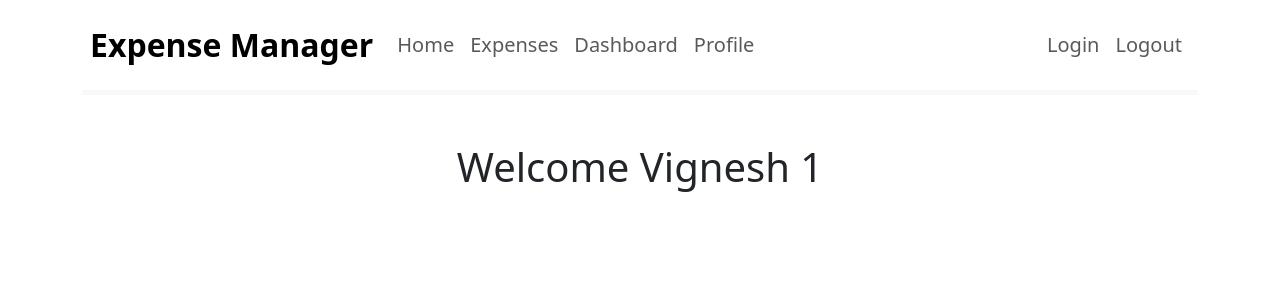
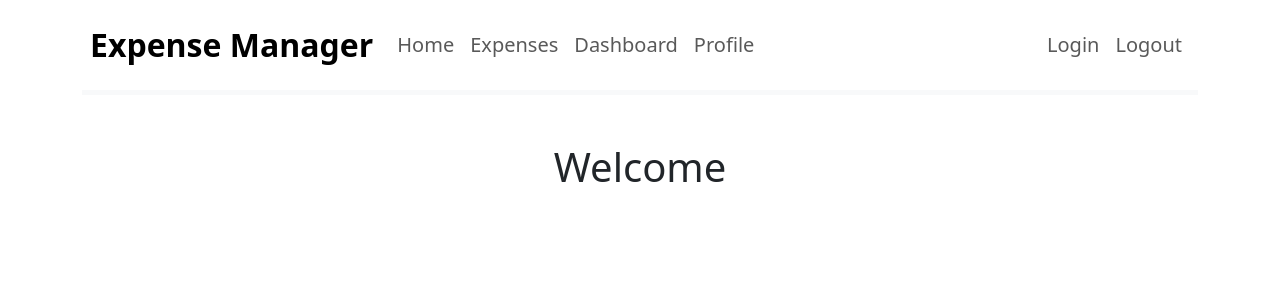
Before and after one commit to vignesh-6145/expense-manager-frontend, a React (Create React App) app in the folder expense-manager/: page /home/1 in a window 1280 px wide. Shown: the top 300 px of the page. Built offline with nearby package versions, Linux system fonts and the light colour scheme; no server answers.

Commit message:
UPDATE : Requests are made using axios, tested with users/id

```diff
--- a/expense-manager/package.json
+++ b/expense-manager/package.json
@@ -6,6 +6,7 @@
     "@testing-library/jest-dom": "^5.17.0",
     "@testing-library/react": "^13.4.0",
     "@testing-library/user-event": "^13.5.0",
+    "axios": "^1.5.1",
     "bootstrap": "^5.3.2",
     "react": "^18.2.0",
     "react-dom": "^18.2.0",
--- a/expense-manager/src/Components/ExpenseManager/ExpenseManager.jsx
+++ b/expense-manager/src/Components/ExpenseManager/ExpenseManager.jsx
@@ -7,7 +7,7 @@ import { Profile } from "../Profile/Profile";
 import { Login } from "../Login/Login";
 import { Logout } from "../Logout/Logout";
 import { Error } from "../Error/Error";
-import Home from "../Home/Home";
+import { Home } from "../Home/Home";
 
 export function ExpenseManger() {
   return (
--- a/expense-manager/src/Components/Home/Home.jsx
+++ b/expense-manager/src/Components/Home/Home.jsx
@@ -1,24 +1,34 @@
 import React from "react";
 import { getUser } from "../../Services/UserService";
+import { useParams } from "react-router-dom";
 
-class Home extends React.Component {
+export function Home() {
+  const params = useParams();
+  return <InternalHome params={params} />;
+}
+
+class InternalHome extends React.Component {
   constructor(props) {
     super(props);
     this.state = {};
   }
   componentDidMount() {
-    let id = this.props.userId;
-    let user = getUser(id);
-    this.setState(user);
+    // console.log(this.props);
+    let id = this.props.params.userId;
+    getUser(id)
+      .then((response) => {
+        console.log(response.data);
+        this.setState(response.data);
+      })
+      .catch((err) => console.log(err))
+      .finally(console.log("done"));
+    // let user = getUser(this.props.params.userId);
   }
   render() {
     return (
       <div>
-        <h1>
-          Welcome {this.state.userName} {this.state.userId}
-        </h1>
+        <h1>Welcome {this.state.userId}</h1>
       </div>
     );
   }
 }
-export default Home;
--- a/expense-manager/src/Services/UserService.js
+++ b/expense-manager/src/Services/UserService.js
@@ -1,6 +1,19 @@
+import axios from "axios";
+
+const client = axios.create({
+  baseURL: "http://localhost:8081",
+});
+const headers = {
+  Origin: "http://localhost:3000",
+
+  Authorization: "Basic YWRtaW46YWRtaW4=",
+};
+
 export function getUser(userId) {
-  return {
-    userId: 1,
-    userName: "Vignesh",
-  };
+  console.log(userId);
+  return client.get(`users/${userId}`, headers);
+  // return {
+  //   userId,
+  //   userName: "Vignesh",
+  // };
 }
```
Also changed, not shown: 1 other file (tests, documents, lock files or other folders).
